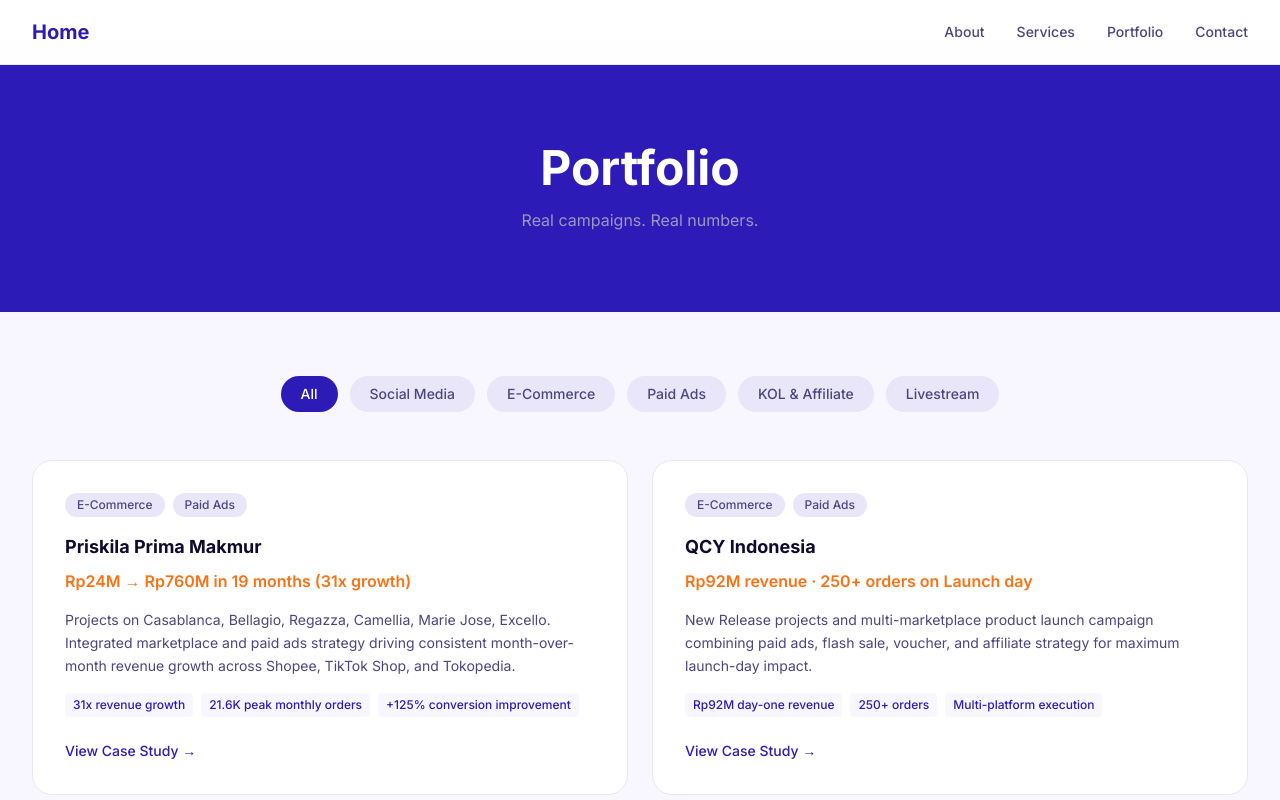
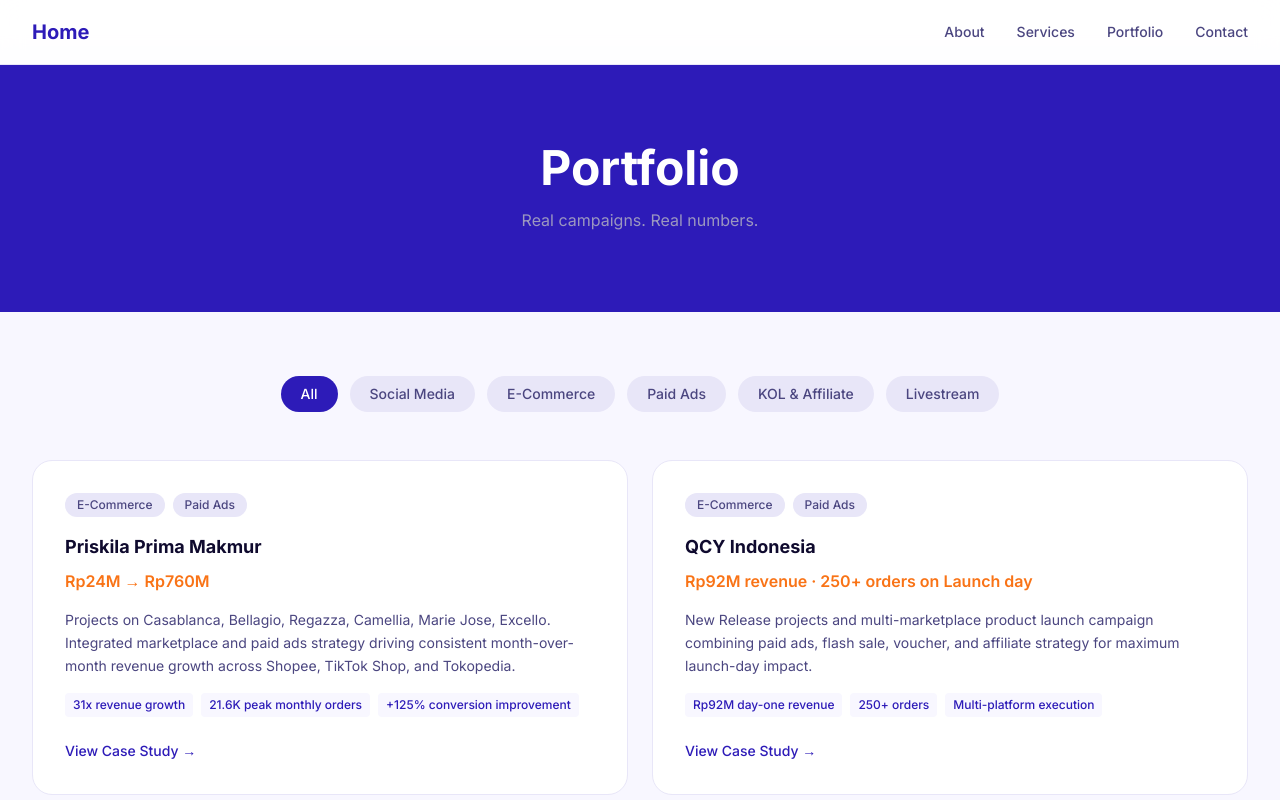
Before and after one commit to larunna3-a11y/v0-nur-afni-portfolio, a Next.js app: page /portfolio in a window 1280 px wide. Shown: the top 800 px of the page. Built offline with nearby package versions, Linux system fonts and the light colour scheme.

Commit message:
feat: update case study result description for clarity

```diff
--- a/app/portfolio/page.tsx
+++ b/app/portfolio/page.tsx
@@ -10,7 +10,7 @@ const caseStudies = [
     id: 1,
     categories: ['E-Commerce', 'Paid Ads'],
     brand: 'Priskila Prima Makmur',
-    result: 'Rp24M → Rp760M in 19 months (31x growth)',
+    result: 'Rp24M → Rp760M',
     description: 'Projects on Casablanca, Bellagio, Regazza, Camellia, Marie Jose, Excello. Integrated marketplace and paid ads strategy driving consistent month-over-month revenue growth across Shopee, TikTok Shop, and Tokopedia.',
     metrics: ['31x revenue growth', '21.6K peak monthly orders', '+125% conversion improvement'],
     link: '/portfolio/ecommerce-growth',
```
